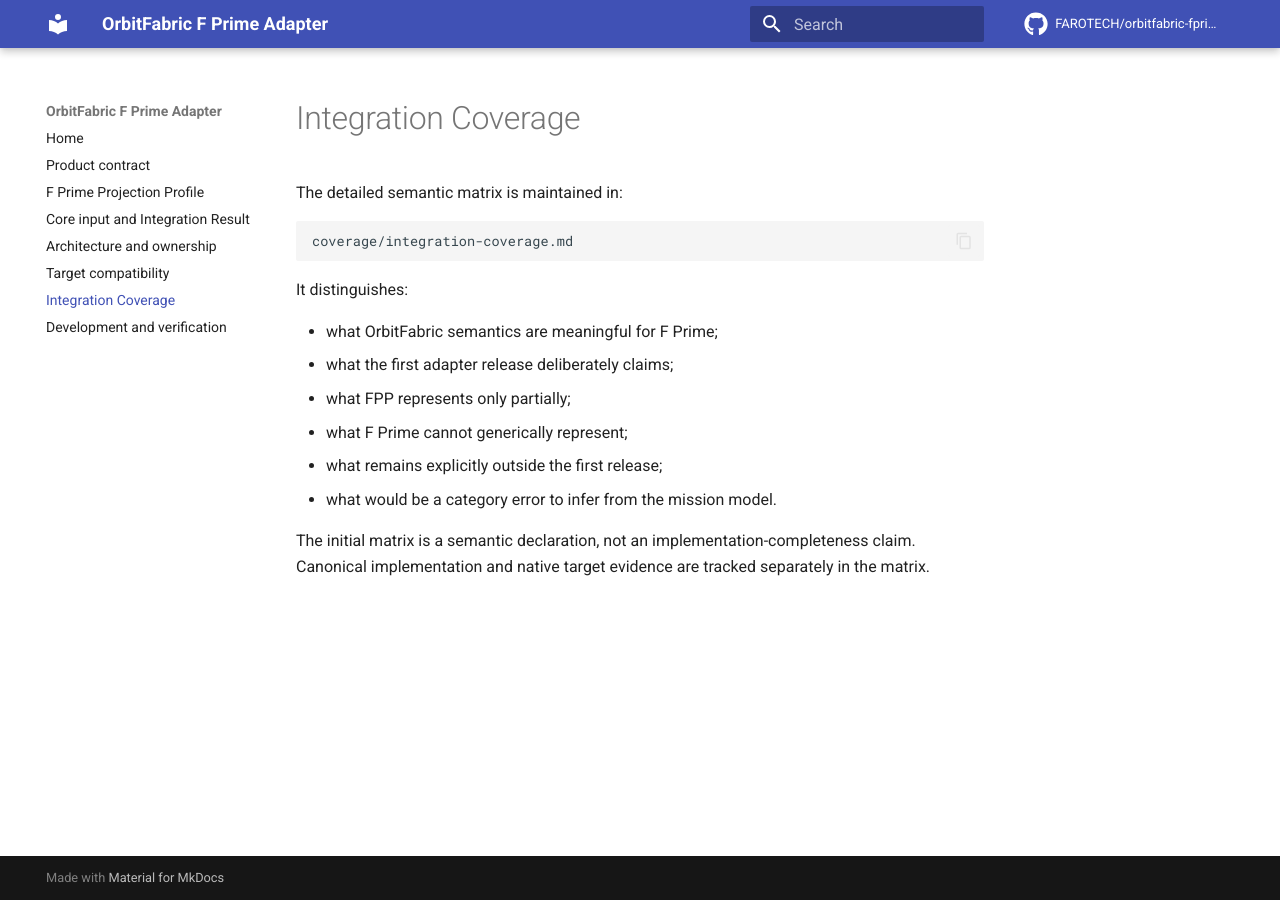
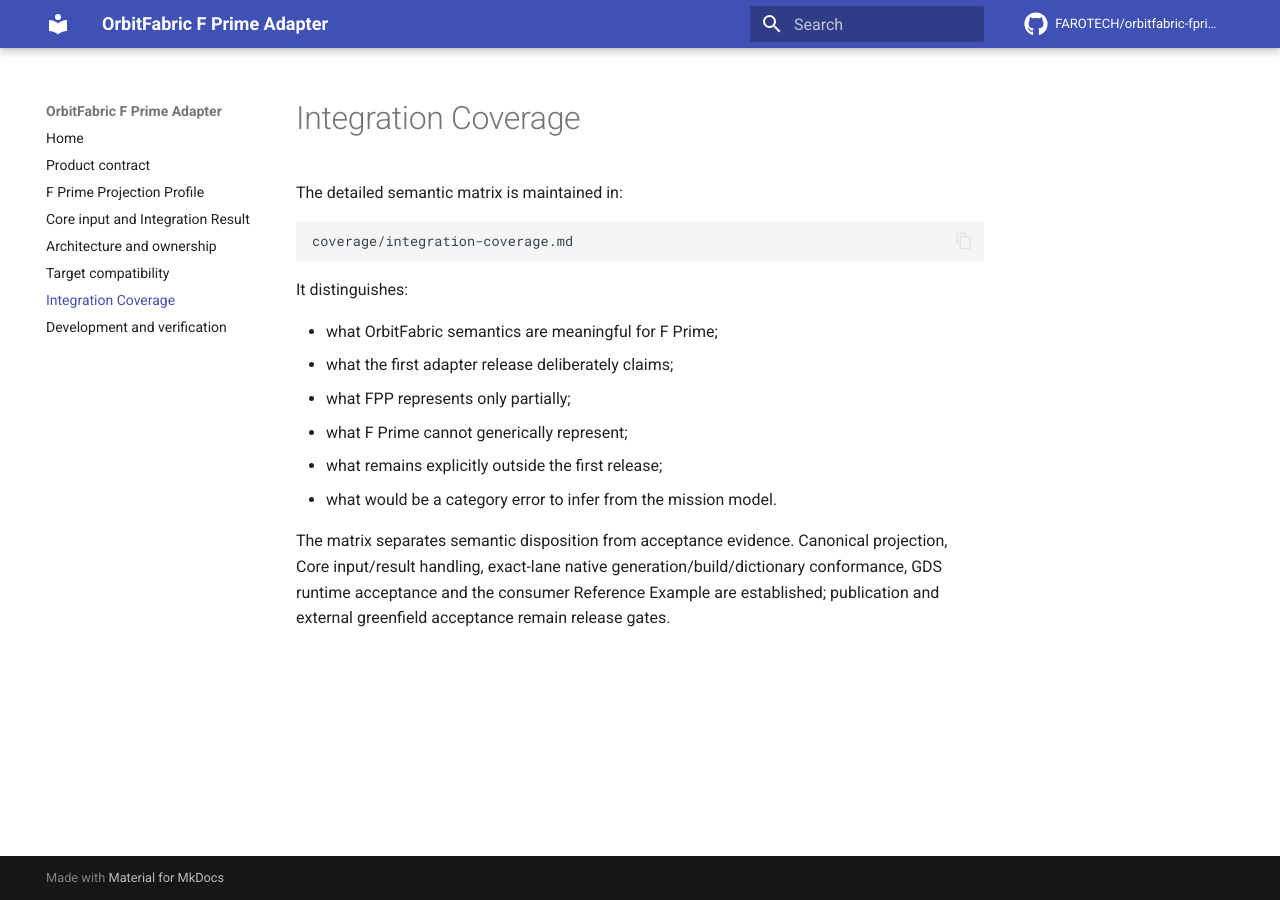
Before and after one commit to FAROTECH/orbitfabric-fprime-adapter, an MkDocs documentation site: the page built from docs/integration-coverage.md, in a window 1280 px wide. Built offline with MkDocs 1.6.1 and Material for MkDocs 9.7.7, drawn with Linux system fonts in a browser that asks for light colours; comment, search, counter and statistics services are not loaded.

Commit message:
docs: align integration coverage summary with accepted gates

```diff
--- a/docs/integration-coverage.md
+++ b/docs/integration-coverage.md
@@ -15,4 +15,4 @@
 - what remains explicitly outside the first release;
 - what would be a category error to infer from the mission model.
 
-The initial matrix is a semantic declaration, not an implementation-completeness claim. Canonical implementation and native target evidence are tracked separately in the matrix.
+The matrix separates semantic disposition from acceptance evidence. Canonical projection, Core input/result handling, exact-lane native generation/build/dictionary conformance, GDS runtime acceptance and the consumer Reference Example are established; publication and external greenfield acceptance remain release gates.
```
